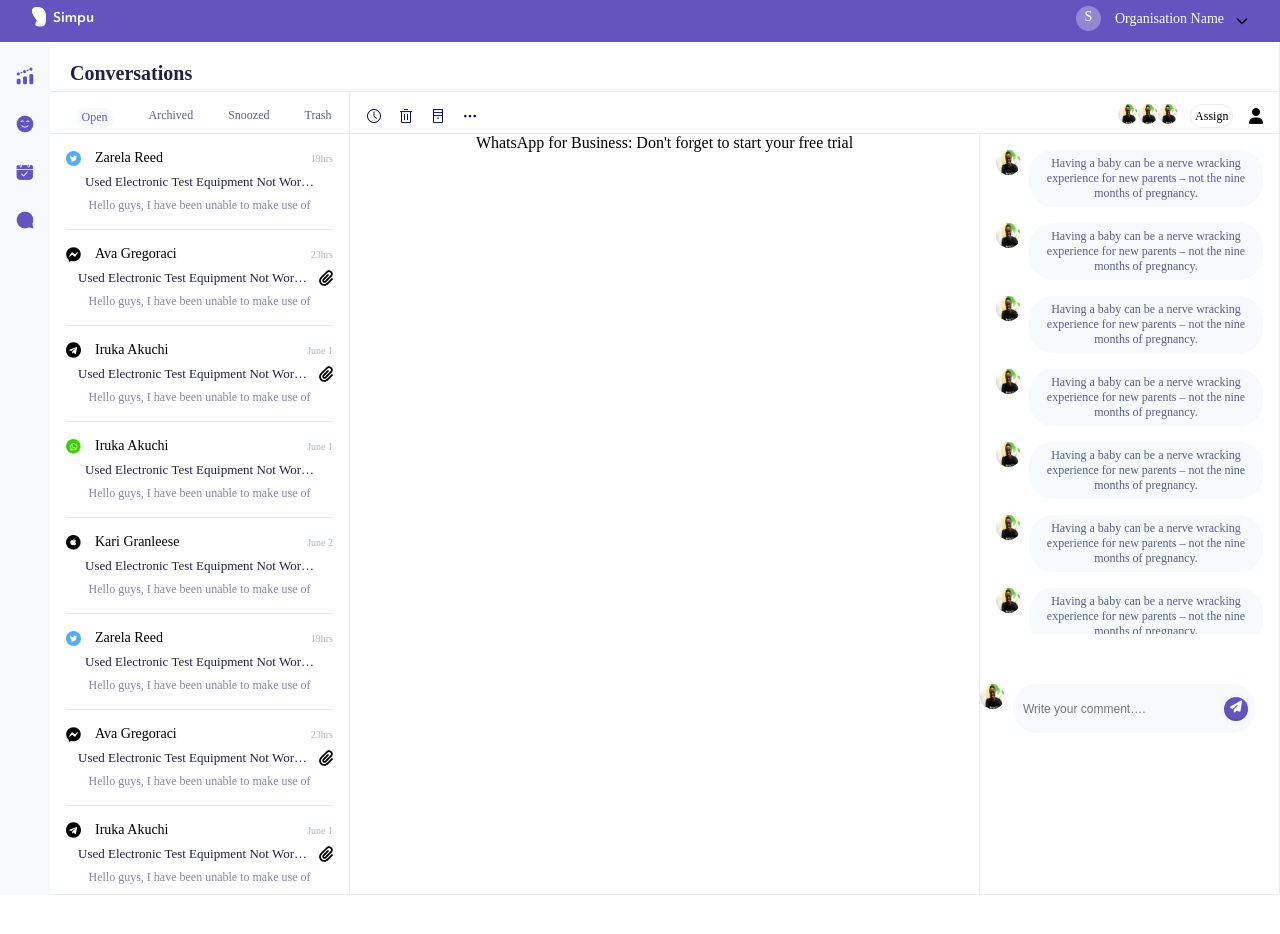
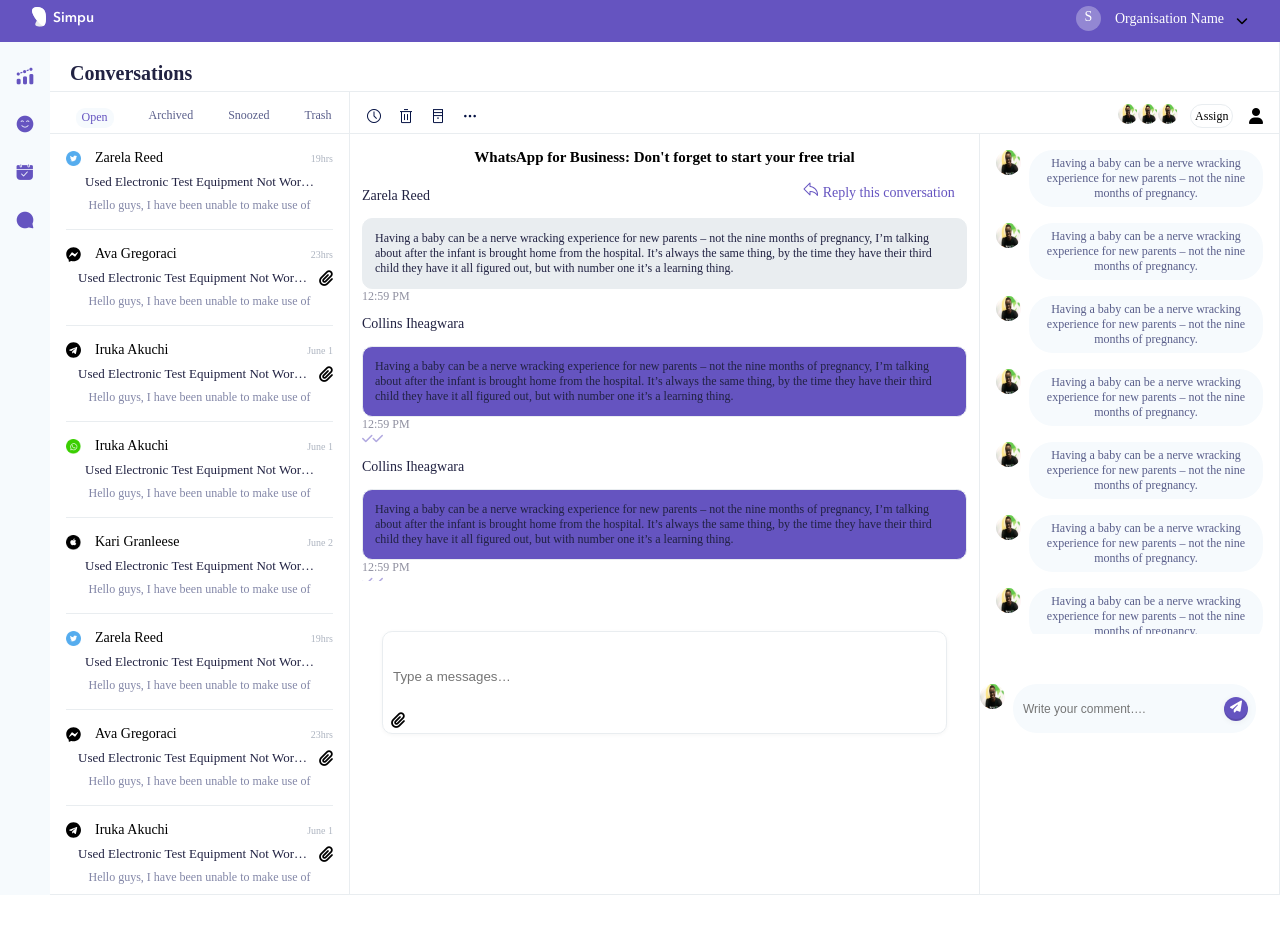
Before and after one commit to sirsuccess/Conversations, a React (Create React App) app: page / in a window 1280 px wide. Shown: the top 934 px of the page. Built offline with nearby package versions, Linux system fonts and the light colour scheme.

Commit message:
implement whatapp

```diff
--- a/src/component/features/whatapp/WhatApp.jsx
+++ b/src/component/features/whatapp/WhatApp.jsx
@@ -0,0 +1,40 @@
+import React from "react";
+
+import "./Whatapp.css";
+import WhatAppData from "../../../data/WhatAppData";
+
+function WhatApp() {
+  return (
+    <div className="WhatApp">
+      <div className="mesage">
+        WhatsApp for Business: Don't forget to start your free trial
+      </div>
+      <div className="WhatApp-scroll">
+        <div className="replyCon">
+          <img src="/assets/img/reply.png" alt="" /> Reply this conversation
+        </div>
+        {WhatAppData.map((item, index) => (
+          <div className="innerWhatApp" key={index}>
+            <div className="username">{item.name}</div>
+            <div className={item.read ? "WhatAppMsg" : "lightBgMsg"}>
+              {item.msg}
+            </div>
+            <div className="time">
+              {item.time}{" "}
+              <div className={item.read ? "check" : "display-none"}>
+                <i class="fa fa-check"></i>
+                <i class="fa fa-check"></i>
+              </div>
+            </div>
+          </div>
+        ))}
+      </div>
+      <div className="typeMesage">
+        <input type="text" placeholder="Type a messages…" />
+        <i class="fa fa-paperclip"></i>
+      </div>
+    </div>
+  );
+}
+
+export default WhatApp;
--- a/src/component/features/whatapp/Whatapp.css
+++ b/src/component/features/whatapp/Whatapp.css
@@ -0,0 +1,113 @@
+.WhatApp-scroll {}
+
+.mesage {
+    margin: 1em 0;
+    font-size: 15px;
+    font-weight: bold;
+}
+
+.replyCon {
+    margin-left: auto;
+    margin-bottom: -25px;
+    width: 200px;
+    cursor: pointer;
+    font-size: 14px;
+    color: #6554c0;
+}
+
+.innerWhatApp {
+    margin: 1em;
+    text-align: left;
+    margin-top: 1em;
+    font-size: 12px;
+    color: #212242;
+
+}
+
+.WhatApp-scroll {
+    overflow-y: scroll;
+    height: 400px;
+
+}
+
+.WhatApp-scroll::-webkit-scrollbar {
+    width: 5px;
+}
+
+/* Track */
+.WhatApp-scroll::-webkit-scrollbar-track {
+    box-shadow: inset 0 0 5px #e9edf0;
+    border-radius: 5px;
+}
+
+/* Handle */
+.WhatApp-scroll::-webkit-scrollbar-thumb {
+    background-color: #7f6fdd;
+    border-radius: 5px;
+}
+
+/* Handle on hover */
+.WhatApp-scroll::-webkit-scrollbar-thumb:hover {
+    background: #6554c0;
+}
+
+.lightBgMsg {
+    border-radius: 10.1px;
+    border: solid 0.8px #e9edf0;
+    background-color: #e9edf0;
+    padding: 1em;
+}
+
+.check {
+    color: #6554c0;
+    font-weight: 600;
+    opacity: 5;
+}
+
+.display-none {
+    display: none;
+}
+
+.WhatAppMsg {
+    border-radius: 10.1px;
+    border: solid 0.8px #e9edf0;
+    background-color: #6554c0;
+    padding: 1em;
+}
+
+.username {
+    font-size: 14px;
+    font-weight: 500;
+    margin-bottom: 1em;
+
+}
+
+.time {
+    opacity: 0.5;
+}
+
+.typeMesage {
+    padding: 0.5em;
+    margin: 0 2em;
+    margin-top: 50px;
+    border-radius: 10.1px;
+    box-shadow: 0 1px 4px 0 rgba(0, 0, 0, 0.04);
+    border: solid 0.8px #e9edf0;
+    background-color: #ffffff;
+    height: 85px;
+    text-align: left;
+}
+
+.typeMesage input {
+    width: 100%;
+    height: 70px;
+    border: none;
+    outline-style: none;
+    /* padding-left: 1em; */
+    margin-left: auto;
+    margin-right: auto;
+}
+
+.typeMesage .fa-paperclip {
+    cursor: pointer;
+}
--- a/src/pages/conversation/Conversation.jsx
+++ b/src/pages/conversation/Conversation.jsx
@@ -6,6 +6,7 @@ import Menu from "../../component/features/menu/Menu";
 import TopIconMenu from "../../component/features/topIconMenu/TopIconMenu";
 import Twit from "../../component/features/twit/Twit";
 import Comments from "../../component/features/comments/Comments";
+import WhatsApp from "../../component/features/whatapp/WhatApp";
 import "./Conversation.css";
 
 export default function Conversation() {
@@ -30,7 +31,7 @@ export default function Conversation() {
           <Twit />
         </div>
         <div className="whatsApp">
-          WhatsApp for Business: Don't forget to start your free trial
+          <WhatsApp />
         </div>
         <div className="comments">
           <Comments />
```
